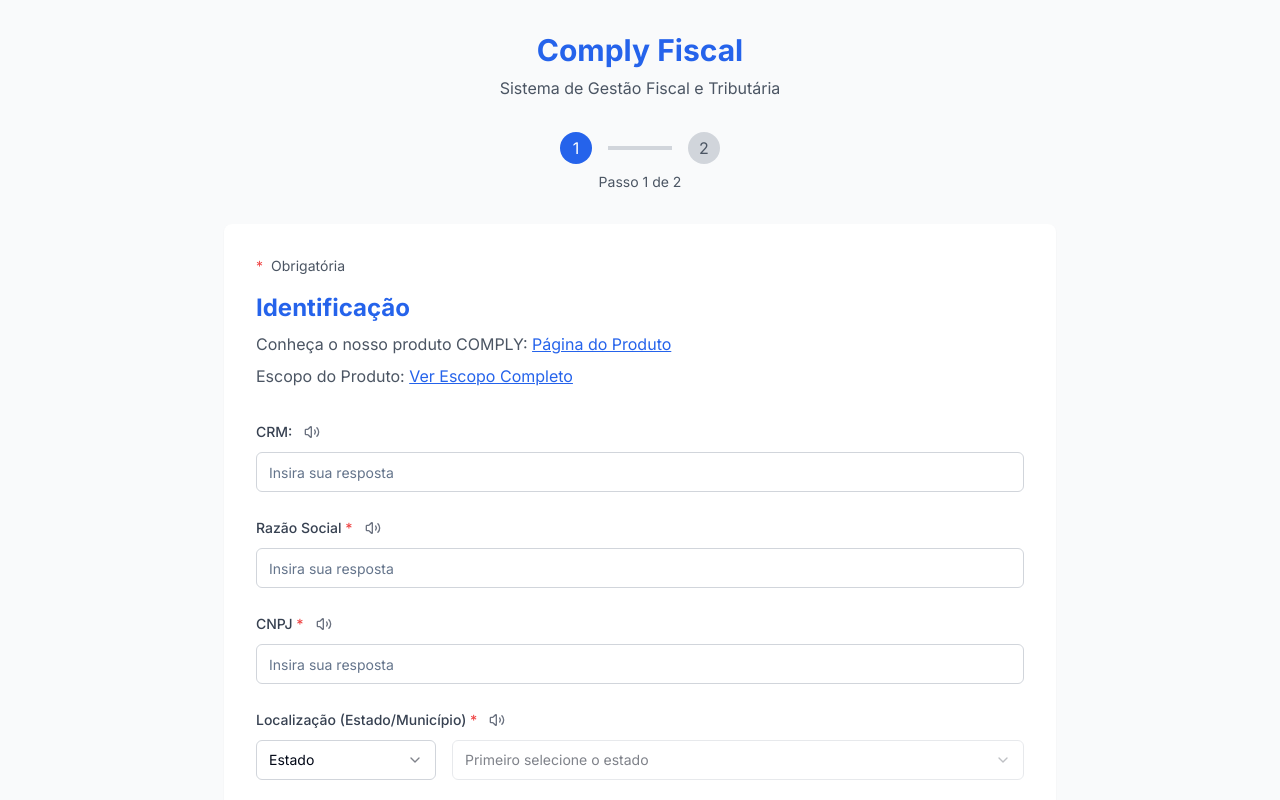
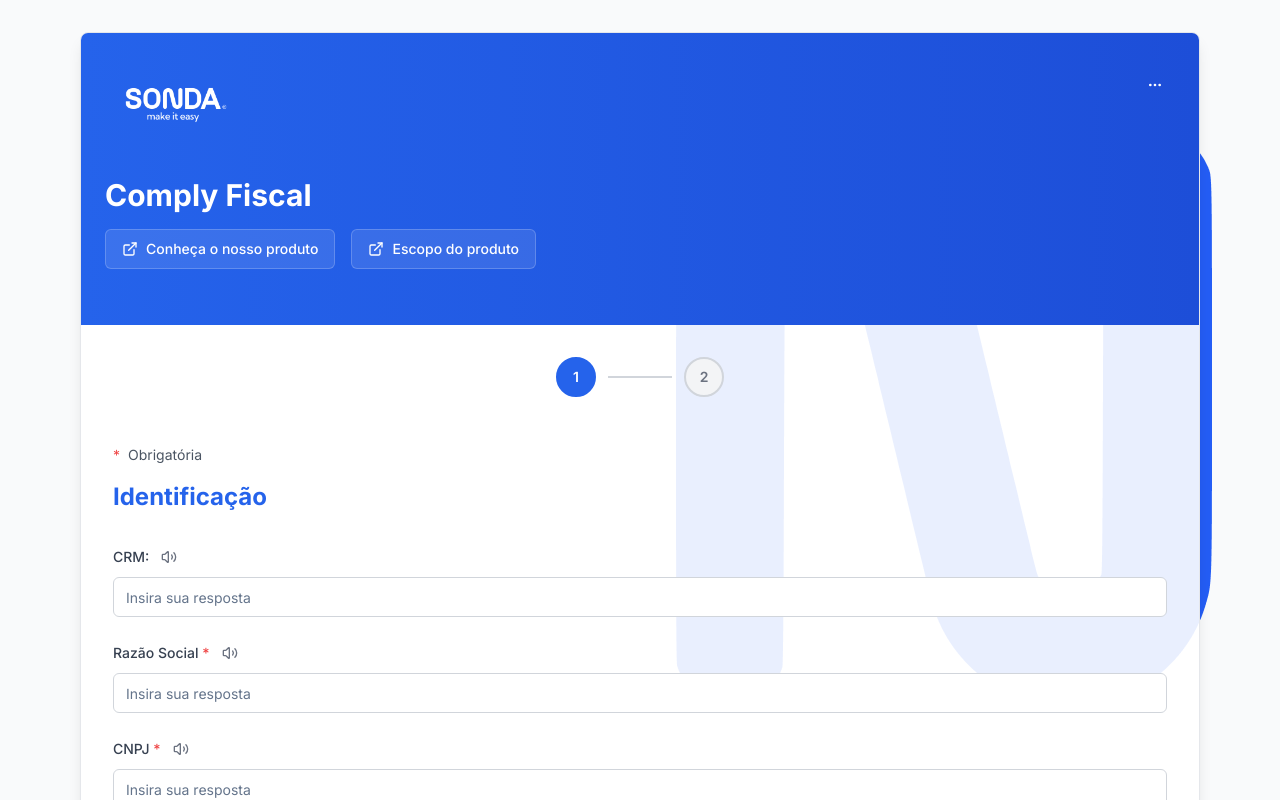
Before and after one commit to sondapws/orcamentos-snd, a React (Vite) app: page /orcamento-fiscal in a window 1280 px wide. Shown: the top 800 px of the page. Built offline with nearby package versions, Linux system fonts and the light colour scheme.

Commit message:
Ajuste no Form do Comply Fiscal nos botões e campos

```diff
--- a/src/components/form/FormularioCompletoFiscal.tsx
+++ b/src/components/form/FormularioCompletoFiscal.tsx
@@ -2,9 +2,20 @@ import React, { useState } from 'react';
 import { FormDataFiscal, Step1DataFiscal, Step2DataFiscal } from '@/types/formDataFiscal';
 import FormularioComplyFiscal from './FormularioComplyFiscal';
 import FormularioComplyFiscal2 from './FormularioComplyFiscal2';
+import StepIndicator from './IndicadorEtapas';
+import { Card } from '@/components/ui/card';
+import { Button } from '@/components/ui/button';
+import { MoreHorizontal, Volume2, RotateCcw, ExternalLink } from 'lucide-react';
+import {
+  DropdownMenu,
+  DropdownMenuContent,
+  DropdownMenuItem,
+  DropdownMenuTrigger,
+} from '@/components/ui/dropdown-menu';
 
 const FormularioCompletoFiscal: React.FC = () => {
   const [currentStep, setCurrentStep] = useState(1);
+  const [isReading, setIsReading] = useState(false);
   const [formData, setFormData] = useState<FormDataFiscal>({
     // Step 1 data
     crm: '',
@@ -53,43 +64,129 @@ const FormularioCompletoFiscal: React.FC = () => {
     // Aqui você pode adicionar lógica adicional após o envio
   };
 
+  const handleTextToSpeech = () => {
+    if (isReading) {
+      speechSynthesis.cancel();
+      setIsReading(false);
+    } else {
+      const text = document.body.innerText;
+      const utterance = new SpeechSynthesisUtterance(text);
+      utterance.lang = 'pt-BR';
+      utterance.onend = () => setIsReading(false);
+      speechSynthesis.speak(utterance);
+      setIsReading(true);
+    }
+  };
+
+  const handleClearForm = () => {
+    if (confirm('Tem certeza que deseja limpar todo o formulário?')) {
+      setFormData({
+        crm: '',
+        razaoSocial: '',
+        cnpj: '',
+        municipio: '',
+        uf: '',
+        responsavel: '',
+        email: '',
+        segmento: '',
+        escopo: [],
+        quantidadeEmpresas: 1,
+        quantidadeUfs: 1,
+        volumetriaNotas: '',
+        modalidade: '',
+        prazoContratacao: 12,
+        step: 1,
+        completed: false
+      });
+      setCurrentStep(1);
+    }
+  };
+
+  const openProductLink = () => {
+    window.open('https://aplicativos.sonda.com/SitePages/produto3.aspx?produto=comply&page=home', '_blank');
+  };
+
+  const openScopeLink = () => {
+    window.open('https://aplicativos.sonda.com/SitePages/produto3.aspx?produto=comply&page=escopoproduto', '_blank');
+  };
+
   return (
-    <div className="min-h-screen bg-gray-50 py-8">
-      <div className="max-w-4xl mx-auto px-4 sm:px-6 lg:px-8">
-        {/* Header */}
-        <div className="text-center mb-8">
-          <h1 className="text-3xl font-bold text-blue-600 mb-2">Comply Fiscal</h1>
-          <p className="text-gray-600">Sistema de Gestão Fiscal e Tributária</p>
+    <div className="min-h-screen bg-gray-50 relative">
+      {/* Background decorative elements */}
+      <div className="fixed right-12 m-5 top-1/2 -translate-y-1/2 w-126 h-126 pointer-events-none z-0">
+        <img
+          src="/images/n-sonda-azul.png"
+          alt="Background decoration"
+          className="w-full h-full object-contain"
+        />
       </div>
 
-        {/* Progress Indicator */}
-        <div className="mb-8">
-          <div className="flex items-center justify-center">
-            <div className="flex items-center space-x-4">
-              <div className={`flex items-center justify-center w-8 h-8 rounded-full ${
-                currentStep >= 1 ? 'bg-blue-600 text-white' : 'bg-gray-300 text-gray-600'
-              }`}>
-                1
-              </div>
-              <div className={`w-16 h-1 ${
-                currentStep >= 2 ? 'bg-blue-600' : 'bg-gray-300'
-              }`}></div>
-              <div className={`flex items-center justify-center w-8 h-8 rounded-full ${
-                currentStep >= 2 ? 'bg-blue-600 text-white' : 'bg-gray-300 text-gray-600'
-              }`}>
-                2
+      <div className="py-8 relative z-10">
+        <div className="max-w-6xl mx-auto px-4">
+          {/* Card flutuante que envolve todo o formulário */}
+          <Card className="bg-white/90 shadow-lg border border-gray-200 rounded-lg overflow-hidden">
+            {/* Header integrado no card */}
+            <div className="bg-gradient-to-r from-blue-600 to-blue-700 text-white relative overflow-hidden">
+              <div className="container mx-auto px-6 py-8 relative">
+                <div className="flex justify-between items-start mb-6">
+                  <div>
+                    <div className="flex items-center gap-2 mb-2">
+                      <img
+                        src="/images/logo-sonda.png"
+                        alt="Sonda Logo"
+                        className="w-35 h-20"
+                      />
                     </div>
                   </div>
+
+                  <DropdownMenu>
+                    <DropdownMenuTrigger asChild>
+                      <Button variant="ghost" size="icon" className="text-white hover:bg-white/10">
+                        <MoreHorizontal className="w-6 h-6" />
+                      </Button>
+                    </DropdownMenuTrigger>
+                    <DropdownMenuContent align="end" className="w-56">
+                      <DropdownMenuItem onClick={handleTextToSpeech}>
+                        <Volume2 className="w-4 h-4 mr-2" />
+                        {isReading ? 'Parar Leitura' : 'Leitura com Som'}
+                      </DropdownMenuItem>
+                      <DropdownMenuItem onClick={handleClearForm}>
+                        <RotateCcw className="w-4 h-4 mr-2" />
+                        Limpar Formulário
+                      </DropdownMenuItem>
+                    </DropdownMenuContent>
+                  </DropdownMenu>
                 </div>
-          <div className="flex justify-center mt-2">
-            <div className="text-sm text-gray-600">
-              Passo {currentStep} de 2
+
+                <div className="mb-6">
+                  <h1 className="text-3xl font-bold mb-4">Comply Fiscal</h1>
+                  <div className="flex flex-col sm:flex-row gap-4">
+                    <Button
+                      variant="outline"
+                      onClick={openProductLink}
+                      className="bg-white/10 border-white/20 text-white hover:bg-white/20 flex items-center gap-2"
+                    >
+                      <ExternalLink className="w-4 h-4" />
+                      Conheça o nosso produto
+                    </Button>
+
+                    <Button
+                      variant="outline"
+                      onClick={openScopeLink}
+                      className="bg-white/10 border-white/20 text-white hover:bg-white/20 flex items-center gap-2"
+                    >
+                      <ExternalLink className="w-4 h-4" />
+                      Escopo do produto
+                    </Button>
+                  </div>
                 </div>
               </div>
             </div>
 
-        {/* Form Content */}
-        <div className="bg-white rounded-lg shadow-sm p-8">
+            {/* Conteúdo do formulário */}
+            <div className="p-8">
+              <StepIndicator currentStep={currentStep} totalSteps={2} />
+
               {currentStep === 1 ? (
                 <FormularioComplyFiscal
                   data={formData}
@@ -106,6 +203,8 @@ const FormularioCompletoFiscal: React.FC = () => {
                 />
               )}
             </div>
+          </Card>
+        </div>
       </div>
     </div>
   );
--- a/src/components/form/FormularioComplyFiscal.tsx
+++ b/src/components/form/FormularioComplyFiscal.tsx
@@ -91,30 +91,6 @@ const FormularioComplyFiscal: React.FC<FormStep1FiscalProps> = ({ data, onUpdate
           </div>
 
           <h2 className="text-2xl font-bold text-blue-600 mb-2">Identificação</h2>
-          <div className="mb-4">
-            <p className="text-gray-600 mb-2">
-              Conheça o nosso produto COMPLY:{' '}
-              <a
-                href="https://aplicativos.sonda.com/SitePages/produto3.aspx?produto=comply&page=home"
-                target="_blank"
-                rel="noopener noreferrer"
-                className="text-blue-600 hover:text-blue-800 underline"
-              >
-                Página do Produto
-              </a>
-            </p>
-            <p className="text-gray-600">
-              Escopo do Produto:{' '}
-              <a
-                href="https://aplicativos.sonda.com/SitePages/produto3.aspx?produto=comply&page=escopoproduto"
-                target="_blank"
-                rel="noopener noreferrer"
-                className="text-blue-600 hover:text-blue-800 underline"
-              >
-                Ver Escopo Completo
-              </a>
-            </p>
-          </div>
         </div>
 
         <form onSubmit={handleSubmit} className="space-y-6">
```
Lines whose indentation alone changed are shown as unchanged.
